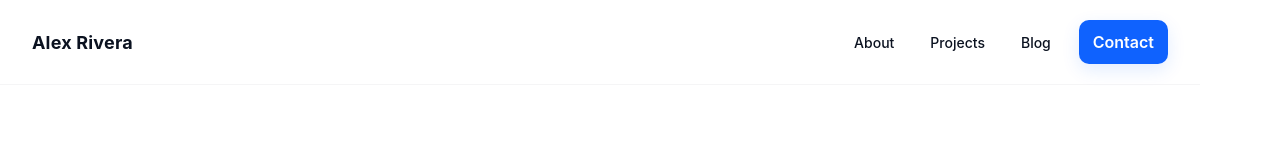
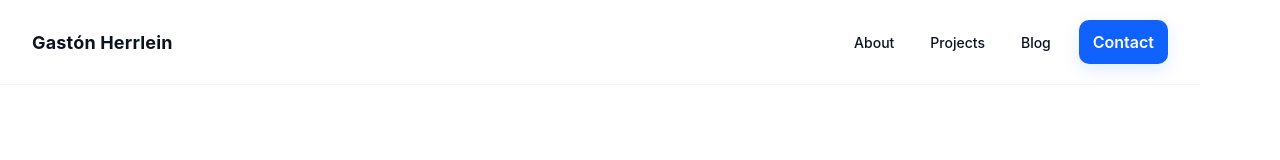
Before and after one commit to Gaston-Herrlein/portfolio, a React (Vite) app: page / in a window 1280 px wide. Shown: the top 160 px of the page. Built offline with nearby package versions, Linux system fonts and the light colour scheme.

Commit message:
feat: header and nav bar are separated from the main component

```diff
--- /dev/null
+++ b/src/components/header.tsx
@@ -0,0 +1,12 @@
+import NavBar from "./navBar";
+
+const Header = ({ activeSection }: { activeSection: string }) => {
+  return (
+    <header className="site-header">
+      <div className="brand">Gastón Herrlein</div>
+      <NavBar activeSection={activeSection} />
+    </header>
+  );
+};
+
+export default Header;
--- a/src/components/home.tsx
+++ b/src/components/home.tsx
@@ -1,5 +1,6 @@
 import { useState, useEffect } from "react";
 import { Mail, Github, Linkedin, Twitter, ExternalLink } from "lucide-react";
+import Header from "./header";
 import { styles } from "../style/module";
 import skillsData from "../const/skill.json";
 import projectsData from "../const/projects.json";
@@ -29,34 +30,7 @@ const PortfolioWebsite = () => {
   return (
     <>
       <style>{styles}</style>
-      <header className="site-header">
-        <div className="brand">Alex Rivera</div>
-        <nav className="site-nav">
-          <a
-            href="#about"
-            className={`nav-link ${activeSection === "about" ? "active" : ""}`}
-          >
-            About
-          </a>
-          <a
-            href="#projects"
-            className={`nav-link ${
-              activeSection === "projects" ? "active" : ""
-            }`}
-          >
-            Projects
-          </a>
-          <a
-            href="#blog"
-            className={`nav-link ${activeSection === "blog" ? "active" : ""}`}
-          >
-            Blog
-          </a>
-          <a className="cta-btn" href="#contact">
-            Contact
-          </a>
-        </nav>
-      </header>
+      <Header activeSection={activeSection} />
 
       <main>
         <section className="hero" id="home">
--- /dev/null
+++ b/src/components/navBar.tsx
@@ -0,0 +1,29 @@
+const NavBar = ({ activeSection }: { activeSection: string }) => {
+  return (
+    <nav className="site-nav">
+      <a
+        href="#about"
+        className={`nav-link ${activeSection === "about" ? "active" : ""}`}
+      >
+        About
+      </a>
+      <a
+        href="#projects"
+        className={`nav-link ${activeSection === "projects" ? "active" : ""}`}
+      >
+        Projects
+      </a>
+      <a
+        href="#blog"
+        className={`nav-link ${activeSection === "blog" ? "active" : ""}`}
+      >
+        Blog
+      </a>
+      <a className="cta-btn" href="#contact">
+        Contact
+      </a>
+    </nav>
+  );
+};
+
+export default NavBar;
```
Also changed, not shown: src/const/blogPosts.json (line endings or trailing spaces).
